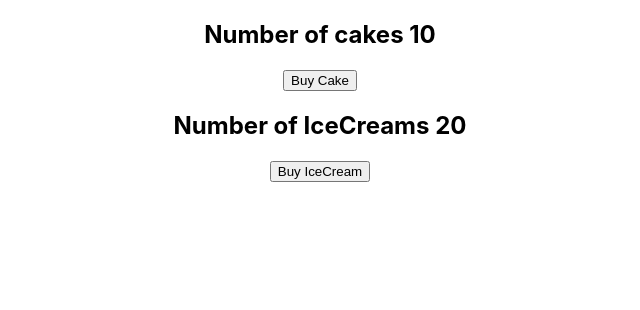
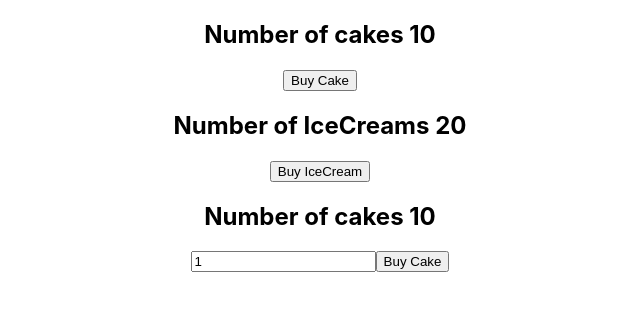
Before and after one commit to ylmgrbzz/React-Redux-Tutorial, a React (Create React App) app in the folder reactredux/: page / in a window 1280 px wide. Shown: the top 310 px of the page, without its empty margins (320-960 px from the left). Built offline with nearby package versions, Linux system fonts and the light colour scheme.

Commit message:
Add NewCakeContainer component to App.js and implement buyCake action with payload

```diff
--- a/reactredux/src/App.js
+++ b/reactredux/src/App.js
@@ -4,6 +4,7 @@
 import { Provider } from "react-redux";
 import store from "./redux/store";
 import IceCreamContainer from "./components/IceCreamContainer";
+import NewCakeContainer from "./components/NewCakeContainer";
 
 function App() {
   return (
@@ -11,6 +12,7 @@
       <div className="App">
         <CakeContaier />
         <IceCreamContainer />
+        <NewCakeContainer />
       </div>
     </Provider>
   );
--- /dev/null
+++ b/reactredux/src/components/NewCakeContainer.js
@@ -0,0 +1,38 @@
+import React, { useState } from "react";
+import { buyCake } from "../redux";
+import { connect } from "react-redux";
+
+const NewCakeContainer = (props) => {
+  const [number, setNumber] = useState(1);
+  return (
+    <div>
+      <h2>Number of cakes {props.numOfCakes} </h2>
+      <input
+        type="text"
+        value={number}
+        onChange={(e) => setNumber(e.target.value)}
+      />
+      <button
+        onClick={() => {
+          props.buyCake(number);
+        }}
+      >
+        Buy Cake
+      </button>
+    </div>
+  );
+};
+
+const mapStateToProps = (state) => {
+  return {
+    numOfCakes: state.cake.numOfCakes,
+  };
+};
+
+const mapDispatchToProps = (dispatch) => {
+  return {
+    buyCake: (number) => dispatch(buyCake(number)),
+  };
+};
+
+export default connect(mapStateToProps, mapDispatchToProps)(NewCakeContainer);
--- a/reactredux/src/redux/cakes/CakeActions.js
+++ b/reactredux/src/redux/cakes/CakeActions.js
@@ -1,7 +1,8 @@
 import { BUY_CAKE } from "./CakeTypes";
 
-export const buyCake = () => {
+export const buyCake = (number = 1) => {
   return {
     type: BUY_CAKE,
+    payload: number,
   };
 };
--- a/reactredux/src/redux/cakes/CakeReducer.js
+++ b/reactredux/src/redux/cakes/CakeReducer.js
@@ -9,7 +9,7 @@
     case BUY_CAKE:
       return {
         ...state,
-        numOfCakes: state.numOfCakes - 1,
+        numOfCakes: state.numOfCakes - action.payload,
       };
     default:
       return state;
```
